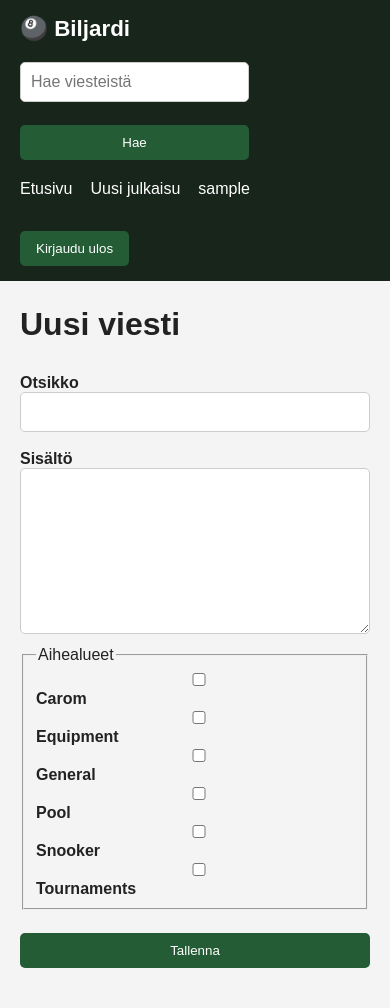
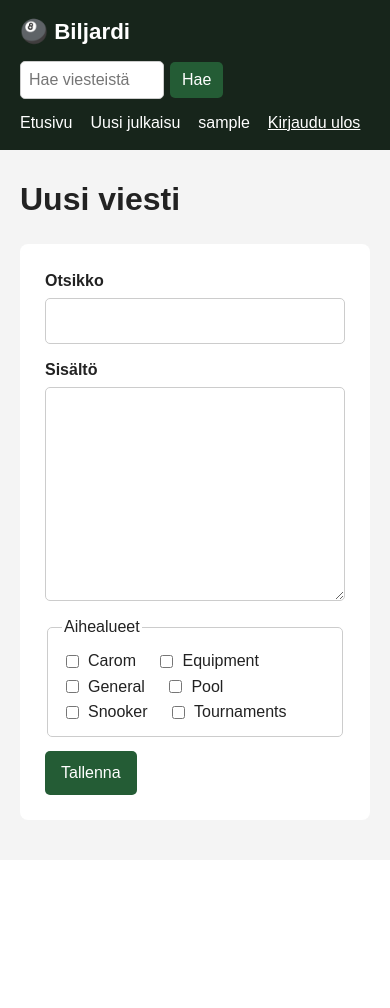
Before and after one commit to miltsii/Biljard-page, a Flask app: page /post/new in a window 390 px wide. After the commit the page ends 795 px from the top, so only its background shows below. Run offline with Flask 3, Linux system fonts and the light colour scheme; the visitor is signed in with stand-in values (Sample User, id 1); data comes from the database, SQL or seed files in the repository.

Commit message:
Rewrite stylesheet for current templates

```diff
--- a/static/style.css
+++ b/static/style.css
@@ -6,9 +6,33 @@
 body {
     margin: 0;
     font-family: Arial, sans-serif;
+    line-height: 1.5;
     background: #f4f4f4;
     color: #222;
 }
+
+a {
+    color: #245c35;
+}
+
+h1 {
+    margin-top: 0;
+}
+
+main {
+    max-width: 1000px;
+    margin: 40px auto;
+    padding: 0 20px;
+}
+
+a:focus-visible,
+button:focus-visible,
+input:focus-visible,
+textarea:focus-visible {
+    outline: 3px solid #b8892b;
+    outline-offset: 2px;
+}
+
 
 nav {
     background: #17251b;
@@ -19,12 +43,11 @@ nav {
     max-width: 1000px;
     margin: auto;
     padding: 15px 20px;
-
     display: flex;
     justify-content: space-between;
     align-items: center;
-
-    gap: 20px;
+    flex-wrap: wrap;
+    gap: 12px 20px;
 }
 
 .logo {
@@ -49,22 +73,21 @@ nav {
     text-decoration: underline;
 }
 
-main {
-    max-width: 1000px;
-    margin: 40px auto;
-    padding: 0 20px;
+.nav-search {
+    display: flex;
+    flex-direction: row;
+    align-items: center;
+    gap: 6px;
 }
 
-.hero {
-    background: white;
-    padding: 45px;
-    border-radius: 10px;
-    margin-bottom: 35px;
+.nav-search input {
+    width: 12rem;
+    padding: 6px 8px;
 }
 
-.hero h1 {
-    margin-top: 0;
-    font-size: 2.4rem;
+.nav-search button {
+    margin: 0;
+    padding: 6px 12px;
 }
 
 .button,
@@ -73,10 +96,9 @@ button {
     padding: 10px 16px;
     border: 0;
     border-radius: 5px;
-
     background: #245c35;
     color: white;
-
+    font: inherit;
     text-decoration: none;
     cursor: pointer;
 }
@@ -86,14 +108,157 @@ button:hover {
     background: #1b4528;
 }
 
+
+button.link,
+button.link:hover {
+    background: none;
+    padding: 0;
+    border-radius: 0;
+    color: inherit;
+    text-decoration: underline;
+}
+
+button.danger,
+button.danger:hover {
+    color: #9b2929;
+}
+
+nav button.link {
+    color: white;
+}
+
+form.inline {
+    display: inline;
+}
+
+
+.messages {
+    margin-bottom: 20px;
+}
+
+.message,
+.flash {
+    background: #e0f2e5;
+    padding: 12px;
+    margin-bottom: 15px;
+    border-radius: 5px;
+}
+
+.errors {
+    background: #ffe0e0;
+    color: #8a0000;
+    padding: 12px 12px 12px 32px;
+    margin-bottom: 20px;
+    border-radius: 5px;
+}
+
+.empty {
+    background: white;
+    color: #666;
+    padding: 25px;
+    border-radius: 8px;
+}
+
+
+.stack {
+    display: flex;
+    flex-direction: column;
+    gap: 14px;
+    max-width: 650px;
+    margin-top: 20px;
+    background: white;
+    padding: 25px;
+    border-radius: 8px;
+}
+
+.stack label {
+    display: flex;
+    flex-direction: column;
+    gap: 5px;
+    font-weight: bold;
+}
+
+input,
+textarea {
+    width: 100%;
+    padding: 10px;
+    border: 1px solid #ccc;
+    border-radius: 5px;
+    font: inherit;
+    background: white;
+}
+
+textarea {
+    resize: vertical;
+}
+
+input[type="checkbox"] {
+    width: auto;
+}
+
+fieldset {
+    border: 1px solid #ccc;
+    border-radius: 5px;
+    padding: 10px 14px;
+}
+
+.stack label.check {
+    display: inline-flex;
+    flex-direction: row;
+    align-items: center;
+    gap: 6px;
+    margin-right: 16px;
+    font-weight: normal;
+}
+
+.stack button {
+    align-self: flex-start;
+}
+
+/* ---------- Front page ---------- */
+.hero {
+    background: white;
+    padding: 45px;
+    border-radius: 10px;
+    margin-bottom: 35px;
+}
+
+.hero h1 {
+    font-size: 2.4rem;
+}
+
+.filters {
+    margin: 0 0 20px;
+}
+
+.filters a {
+    display: inline-block;
+    margin: 0 6px 8px 0;
+    padding: 3px 12px;
+    border: 1px solid #245c35;
+    border-radius: 999px;
+    color: #245c35;
+    text-decoration: none;
+}
+
+.filters a.active {
+    background: #245c35;
+    color: white;
+}
+
+
 .posts {
     display: grid;
     gap: 20px;
+    list-style: none;
+    padding: 0;
+    margin: 0;
 }
 
+.posts li,
 .post-card {
     background: white;
-    padding: 25px;
+    padding: 20px 25px;
     border-radius: 8px;
 }
 
@@ -101,174 +266,87 @@ button:hover {
     margin-top: 0;
 }
 
-.post-card h3 a {
+.post-card h3 a,
+.post-title {
     color: #245c35;
     text-decoration: none;
 }
 
-.post-card h3 a:hover {
+.post-card h3 a:hover,
+.post-title:hover {
     text-decoration: underline;
 }
 
-.post-meta {
+.post-title {
+    display: block;
+    font-weight: bold;
+    font-size: 1.1rem;
+}
+
+.post-meta,
+.meta {
     color: #666;
     font-size: 0.9rem;
 }
 
-.form-container {
-    max-width: 500px;
-    margin: auto;
+
+main > article {
     background: white;
     padding: 30px;
     border-radius: 8px;
 }
 
-.form-container.wide {
-    max-width: 750px;
-}
-
-.form-container h1 {
-    margin-top: 0;
-}
-
-form {
-    display: flex;
-    flex-direction: column;
-    gap: 8px;
-}
-
-label {
-    margin-top: 10px;
-    font-weight: bold;
-}
-
-input,
-textarea,
-select {
-    width: 100%;
-    padding: 10px;
-
-    border: 1px solid #ccc;
-    border-radius: 5px;
-
-    font: inherit;
-}
-
-textarea {
-    resize: vertical;
-}
-
-form button {
-    margin-top: 15px;
-}
-
-.error {
-    background: #ffe0e0;
-    color: #8a0000;
-
-    padding: 12px;
-    margin-bottom: 20px;
-
-    border-radius: 5px;
-}
-
-.message {
-    background: #e0f2e5;
-    padding: 12px;
-    margin-bottom: 15px;
-    border-radius: 5px;
-}
-
-.messages {
-    margin-bottom: 20px;
-}
-
-.form-footer {
-    margin-top: 20px;
-}
-
-.single-post {
-    background: white;
-    padding: 30px;
-    border-radius: 8px;
-}
-
-.single-post h1 {
-    margin-top: 0;
-}
-
-.post-content {
-    margin-top: 25px;
+.body {
     white-space: pre-wrap;
+    overflow-wrap: anywhere;
     line-height: 1.6;
 }
 
-.post-actions {
-    margin-top: 30px;
+.tag {
+    margin-left: 8px;
+    padding: 0 8px;
+    border: 1px solid #245c35;
+    border-radius: 999px;
+    color: #222;
+    text-decoration: none;
+    font-size: 0.8rem;
+}
 
+.actions {
     display: flex;
     align-items: center;
-    gap: 10px;
+    gap: 16px;
+    margin: 10px 0;
 }
 
-.post-actions form {
-    display: inline;
-}
-
-.delete-button {
-    background: #9b2929;
-}
-
-.delete-button:hover {
-    background: #741e1e;
-}
-
-.comments {
+#comments {
     margin-top: 30px;
 }
 
 .comment {
     background: white;
-    padding: 20px;
+    padding: 18px 22px;
     margin-bottom: 15px;
     border-radius: 8px;
 }
 
-.comment-date {
-    color: #777;
-    font-size: 0.85rem;
-    margin-left: 10px;
+
+.pager {
+    display: flex;
+    align-items: center;
+    gap: 16px;
+    margin: 20px 0;
 }
 
-.search-form {
-    background: white;
-    padding: 25px;
-    margin-bottom: 30px;
-    border-radius: 8px;
-}
-
-.empty {
-    background: white;
-    padding: 25px;
-    border-radius: 8px;
-}
-
-footer {
-    text-align: center;
-    color: #777;
-    padding: 30px;
-    margin-top: 50px;
-}
 
 @media (max-width: 700px) {
-
     .nav-container {
         flex-direction: column;
         align-items: flex-start;
     }
 
-    .nav-links {
-        flex-wrap: wrap;
+    .nav-search input {
+        width: 9rem;
     }
 
     .hero {
```
Also changed, not shown: other parts of static/style.css (+1 -76 lines).
